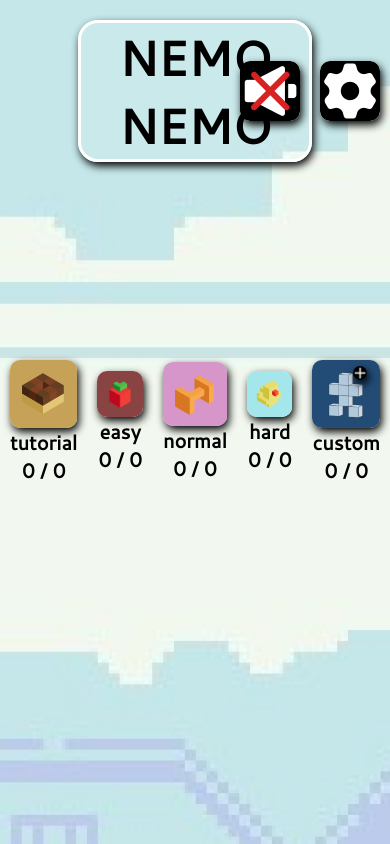
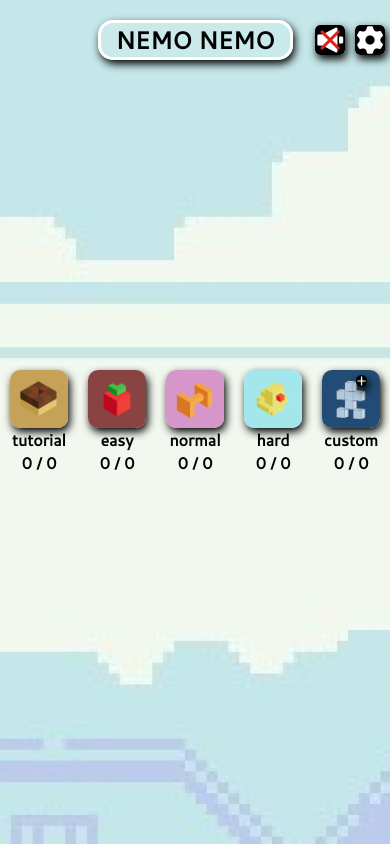
Before and after one commit to suhjuho/nemonemo, a React (Vite) app: page / in a window 390 px wide. Built offline with nearby package versions, Linux system fonts and the light colour scheme; no server answers.

Commit message:
Feat: add responsive layout for mobile device

```diff
--- a/src/components/GameSelectPage/GameSelectPage.jsx
+++ b/src/components/GameSelectPage/GameSelectPage.jsx
@@ -42,13 +42,18 @@ const Icon = styled.img`
   &:active {
     color: #007302;
   }
+
+  @media screen and (max-width: ${breakpoints.md}) {
+    width: 30px;
+    margin: 0px 5px;
+    border-radius: 5px;
+  }
 `;
 
 const Puzzles = styled.div`
   display: flex;
   justify-content: space-between;
   align-items: center;
-  gap: 30px;
   height: 100vh;
 `;
 
@@ -58,6 +63,10 @@ const Puzzle = styled.div`
   align-items: center;
   justify-content: center;
   width: 300px;
+
+  @media screen and (max-width: ${breakpoints.md}) {
+    width: 200px;
+  }
 `;
 
 const PuzzleLabel = styled.div`
@@ -78,6 +87,11 @@ const PuzzlePreview = styled.div`
     width: 300px;
     height: 300px;
   `}
+
+  @media screen and (max-width: ${breakpoints.md}) {
+    width: 250px;
+    height: 250px;
+  }
 `;
 
 const PlayButton = styled.div`
--- a/src/components/GameStage/GameStage.jsx
+++ b/src/components/GameStage/GameStage.jsx
@@ -20,10 +20,21 @@ import { useOrbitControlStore, useAnswerStore } from "../../store/store";
 import useSetEventClickMode from "../../utils/useSetEventClickMode";
 import useSetEventKeySound from "../../utils/useSetEventKeySound";
 import usePuzzleEnding from "../../utils/usePuzzleEnding";
+import breakpoints from "../../styles/media";
 
 const Stage = styled.div`
   position: relative;
   height: 100vh;
+
+  @media screen and (max-width: ${breakpoints.md}) {
+    transform: rotate(90deg);
+    transform-origin: left top;
+    width: 100vh;
+    height: 100vw;
+    position: fixed;
+    top: 0;
+    left: 0;
+  }
 `;
 
 function GameStage() {
@@ -38,6 +49,22 @@ function GameStage() {
 
   const puzzle = puzzles[difficulty][stageNumber];
   const { size, answers, showingNumbers } = puzzle;
+
+  // const [isMobile, setIsMobile] = useState(false);
+
+  // useEffect(() => {
+  //   const screenLoation = /Mobi/i.test(window.navigator.userAgent);
+  //   setIsMobile(screenLoation);
+
+  //   if (screenLoation) {
+  //     document.documentElement.style.transform = "rotate(90deg)";
+  //     document.documentElement.style.width = "100vh";
+  //     document.documentElement.style.height = "100vw";
+  //     document.documentElement.style.position = "fixed";
+  //     document.documentElement.style.top = "0";
+  //     document.documentElement.style.left = "0";
+  //   }
+  // }, []);
 
   useEffect(() => {
     const numbers = getMarkingNumbers(answers, showingNumbers, size);
--- a/src/components/MainPage/MainPage.jsx
+++ b/src/components/MainPage/MainPage.jsx
@@ -59,6 +59,7 @@ const Difficulty = styled.div`
   align-items: center;
   justify-content: center;
   max-width: 300px;
+  min-width: 15%;
 `;
 
 const DifficultyImg = styled.img`
@@ -79,11 +80,15 @@ const DifficultyImg = styled.img`
 const DifficultyLabel = styled.div`
   width: 100%;
   text-align: center;
-  font-size: 20px;
+  font-size: 16px;
   font-weight: 900;
 
+  @media screen and (min-width: ${breakpoints.sm}) {
+    font-size: 20px;
+  }
+
   @media screen and (min-width: ${breakpoints.md}) {
-    font-size: 42px;
+    font-size: 32px;
   }
 
   @media screen and (min-width: ${breakpoints.lg}) {
--- a/src/components/shared/Header/GameStageHeader.jsx
+++ b/src/components/shared/Header/GameStageHeader.jsx
@@ -13,6 +13,7 @@ import {
   useSoundStore,
 } from "../../../store/store";
 
+import breakpoints from "../../../styles/media";
 import Timer from "../Timer/Timer";
 import GameSetting from "../../GameSettingModal/GameSettingModal";
 
@@ -29,6 +30,17 @@ const Icon = styled.img`
 
   &:active {
     color: #007302;
+  }
+
+  @media screen and (max-width: ${breakpoints.md}) {
+    width: 30px;
+    border-radius: 5px;
+    margin: 0px 5px;
+  }
+
+  @media screen and (max-height: ${breakpoints.md}) {
+    width: 30px;
+    border-radius: 5px;
   }
 `;
 
@@ -75,7 +87,7 @@ const Header = styled.header`
   }
 
   .header-middle {
-    width: 60%;
+    width: 50%;
   }
 
   .game-status {
@@ -94,6 +106,11 @@ const Header = styled.header`
     border: 3px solid white;
     border-radius: 20px;
     box-shadow: 2px 4px 8px;
+
+    @media screen and (max-width: ${breakpoints.md}) {
+      font-size: 24px;
+      border-radius: 15px;
+    }
   }
 `;
 
--- a/src/components/shared/StyledIcon/StyledIcon.jsx
+++ b/src/components/shared/StyledIcon/StyledIcon.jsx
@@ -1,4 +1,5 @@
 import styled from "styled-components";
+import breakpoints from "../../../styles/media";
 
 const Icons = styled.div`
   display: flex;
@@ -19,6 +20,11 @@ const Icon = styled.img`
     `
     box-shadow: 0px 0px 30px white;
   `}
+
+  @media screen and (max-height: ${breakpoints.md}) {
+    width: 24px;
+    border-radius: 5px;
+  }
 `;
 
 const IconCommand = styled.div`
@@ -34,6 +40,14 @@ const IconCommand = styled.div`
   line-height: 20px;
   font-size: 20px;
   font-weight: 900;
+
+  @media screen and (max-height: ${breakpoints.md}) {
+    width: 10px;
+    height: 10px;
+    font-size: 10px;
+    line-height: 10px;
+    border-radius: 2px;
+  }
 `;
 
 const IconDescription = styled.div`
@@ -45,6 +59,11 @@ const IconDescription = styled.div`
     `
     text-shadow: #2ce41f 1px 0 10px;
   `}
+
+  @media screen and (max-height: ${breakpoints.md}) {
+    font-size: 18px;
+    font-weight: 700;
+  }
 `;
 
 function StyledIcon({ src, command, description, highlight }) {
```
